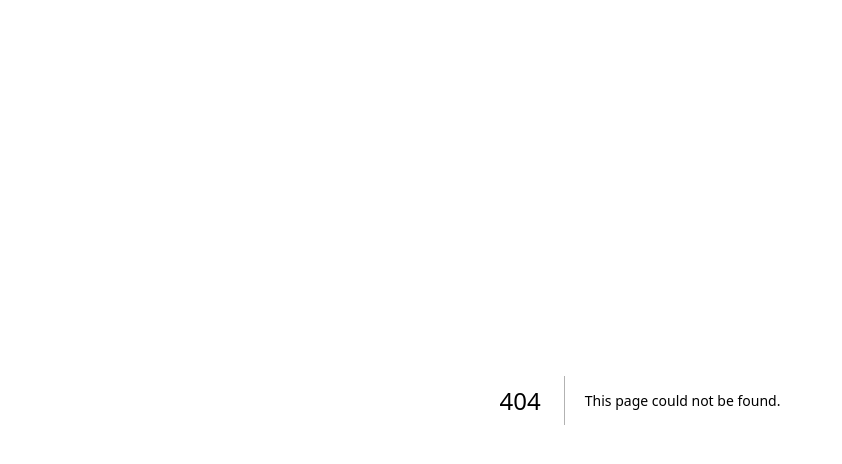
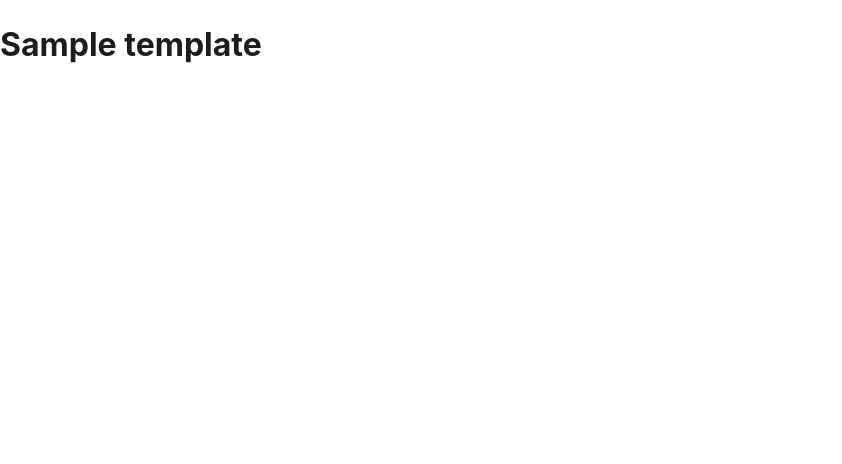
Before and after one commit to vindotski/website, a Next.js app: page /samples/template in a window 1280 px wide. Before the commit this address had no page. Shown: the top 464 px of the page, without its empty margins (0-842 px from the left). Built offline with nearby package versions, Linux system fonts and the light colour scheme.

Commit message:
feat(samples): scaffold sample template page

```diff
--- /dev/null
+++ b/app/samples/template/page.tsx
@@ -0,0 +1,7 @@
+export default function SampleTemplate() {
+  return (
+    <main>
+      <h1>Sample template</h1>
+    </main>
+  );
+}
```
